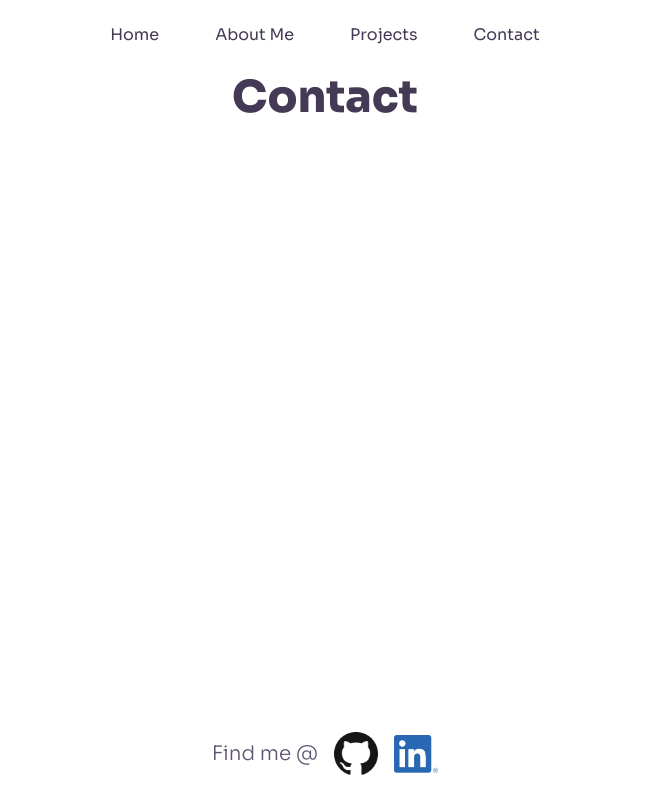
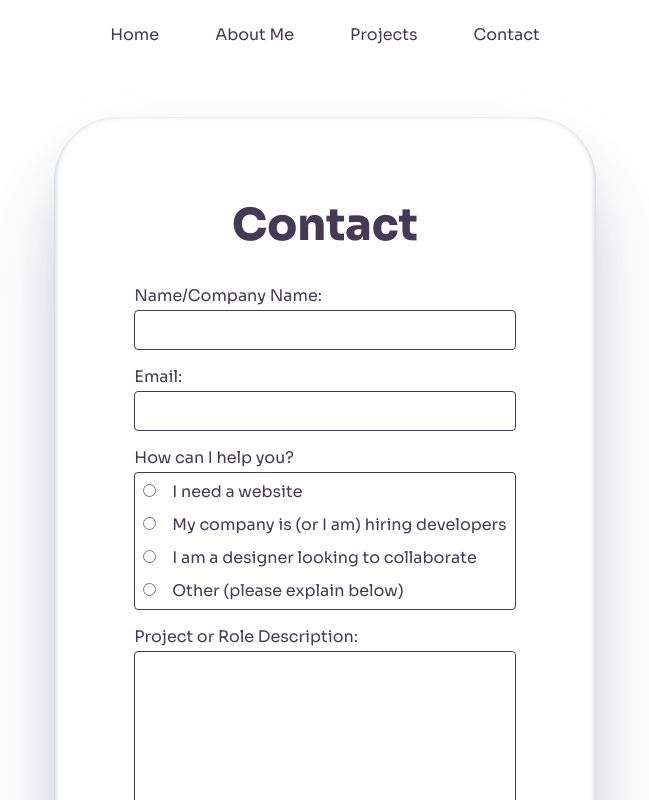
Before and after one commit to MikeKochendorfer/portfolio, a Next.js app: page /contact in a window 1280 px wide. Shown: the top 800 px of the page, without its empty margins (315-964 px from the left). Built offline with nearby package versions, Linux system fonts and the light colour scheme.

Commit message:
adds basic styles for contact page

```diff
--- /dev/null
+++ b/components/Contact.tsx
@@ -0,0 +1,63 @@
+import styles from "../styles/ContactStyles.module.css";
+import Button from "./Button";
+
+export default function Contact(): JSX.Element {
+  return (
+    <div className={styles.contactWrapper}>
+      <h1>Contact</h1>
+      {/* <p>I would love to discuss the project or role you are looking to </p> */}
+      <form method="post">
+        <label htmlFor="name">Name/Company Name:</label>
+        <input type="text" name="name" />
+
+        <label htmlFor="email">Email:</label>
+        <input type="email" name="email" />
+
+        <fieldset>
+          <legend>How can I help you?</legend>
+
+          <div className={styles.radioGroup}>
+            <div>
+              <input type="radio" name="contact" value="I need a website" />
+              <label htmlFor="contact">I need a website</label>
+            </div>
+
+            <div>
+              <input
+                type="radio"
+                name="contact"
+                value="My company is (or I am) hiring a developer"
+              />
+              <label htmlFor="contact">
+                My company is (or I am) hiring developers
+              </label>
+            </div>
+
+            <div>
+              <input type="radio" name="contact" value="I am a designer" />
+              <label htmlFor="contact">
+                I am a designer looking to collaborate
+              </label>
+            </div>
+
+            <div>
+              <input type="radio" name="contact" value="Other" />
+              <label htmlFor="contact">Other (please explain below)</label>
+            </div>
+          </div>
+        </fieldset>
+
+        <label htmlFor="description">Project or Role Description:</label>
+        <textarea name="description" cols={30} rows={10}></textarea>
+        <Button
+          buttonText={"Submit Form"}
+          variant={"primary"}
+          onClick={(e) => {
+            e.preventDefault();
+            console.log("form submitted");
+          }}
+        />
+      </form>
+    </div>
+  );
+}
--- a/pages/contact.tsx
+++ b/pages/contact.tsx
@@ -1,3 +1,9 @@
+import Contact from "../components/Contact";
+
 export default function ContactPage(): JSX.Element {
-  return <h1>Contact</h1>;
+  return (
+    <>
+      <Contact />
+    </>
+   );
 }
--- /dev/null
+++ b/styles/ContactStyles.module.css
@@ -0,0 +1,69 @@
+.contactWrapper {
+  display: flex;
+  flex-direction: column;
+  padding: 5rem;
+  margin: 3rem;
+  max-width: 900px;
+  width: 100%;
+  justify-items: center;
+  border-radius: 4rem;
+  box-shadow: rgba(50,50,93,0.24) 0px 50px 100px -20px, rgba(0,0,0,0.3) 0px 30px 60px -30px, rgba(10,37,64,0.35) 0px -2px 6px 0px inset;
+}
+
+.contactWrapper h1 {
+  align-self: center;
+}
+
+.contactWrapper form {
+  display: flex;
+  flex-direction: column;
+  margin-top: 1rem;
+  width: 100%;
+  max-width: 650px;
+  min-width: 370px;
+  align-self: center;
+}
+
+.contactWrapper fieldset {
+  border: none;
+  margin-top: 1rem;
+}
+
+.contactWrapper legend {
+  color: #443a55;
+  margin-bottom: .25rem;
+}
+.radioGroup {
+  border: 1px solid #443a55;
+  border-radius: .25rem;
+  margin: 0;
+  display: flex;
+  flex-direction: column;
+  gap: .75rem;
+  padding: .5rem;
+  color: #5e5272
+}
+.radioGroup label {
+  padding-left: 1rem
+}
+
+.contactWrapper input, .contactWrapper textarea {
+  padding: .5rem;
+  font-size: 1.15rem;
+  justify-self: center;
+  border: 1px solid #443a55;
+  border-radius: .25rem;
+  color: #5e5272;
+}
+
+.contactWrapper label {
+  margin-top: 1rem;
+  margin-bottom: .25rem;
+  color: #443a55;
+}
+
+.contactWrapper button {
+  margin: 2rem 0;
+  padding: 1rem;
+  border-radius: .25rem;
+}
```
